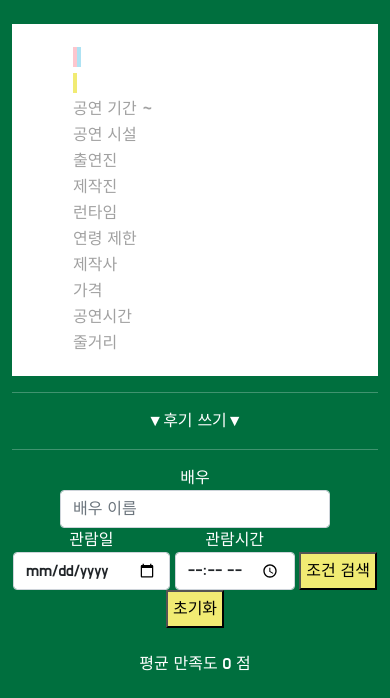
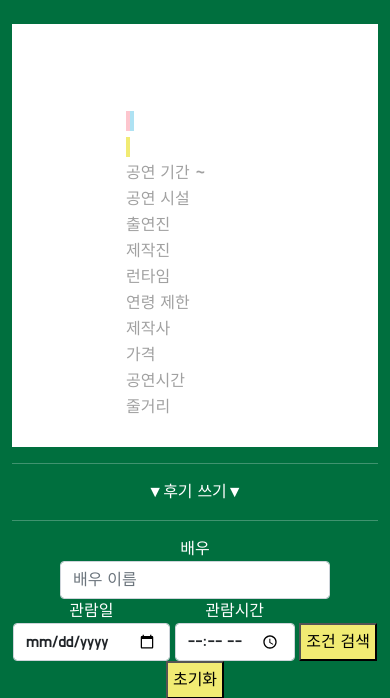
Before and after one commit to hildakim/muse, a Django app: template review/templates/showdetail.html in a window 390 px wide. Shown: the part 86-784 px from the top of the page. Run offline with Django 3.2, Linux system fonts and the light colour scheme; the template is opened without the code that fills it: values that come from a table or form of the project are taken from there, others are empty; some libraries are stand-ins or nearby versions.

Commit message:
Update showdetail.html

```diff
--- a/review/templates/showdetail.html
+++ b/review/templates/showdetail.html
@@ -12,7 +12,7 @@
         display: block;
     }
     .review-table {
-        display: inline-block;
+        display: block;
         width: 80%;
         text-align: left;
         background-color: white;
@@ -30,16 +30,22 @@
         background-color: white;
         display: flex;
         justify-content: flex-start;
+        flex-shrink: 2;
     }
     .poster{
-        display: inline-block;
+        display:block;
         padding: 20px;
+    }
+    .poster img{
+        max-width: 100%;
     }
     .detail-box{
         display: inline-block;
         text-align: left;
         padding: 20px;
         color: rgb(161, 161, 161);
+        word-break:break-all;
+        word-wrap:break-word;
     }
     .showname {
         background-color: #F1EB73;
@@ -81,6 +87,13 @@
     }
     #id_click_photo:hover{
         text-decoration: underline;
+    }
+    @media screen and (max-width: 768px) {
+        .div_showDetail{
+            background-color: white;
+            display: block;
+            justify-content: flex-start;
+        }
     }
 </style>
 <script type="text/javascript">
```
